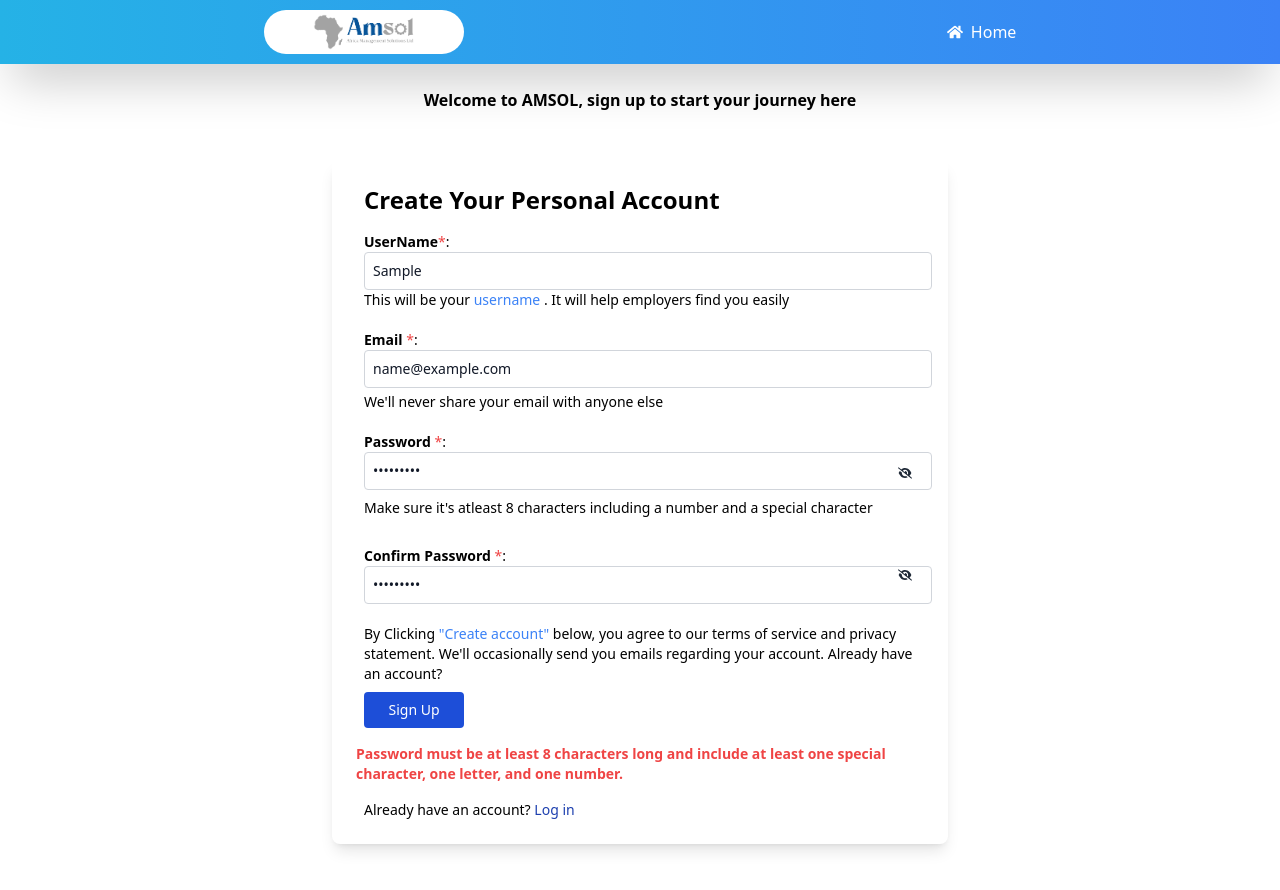
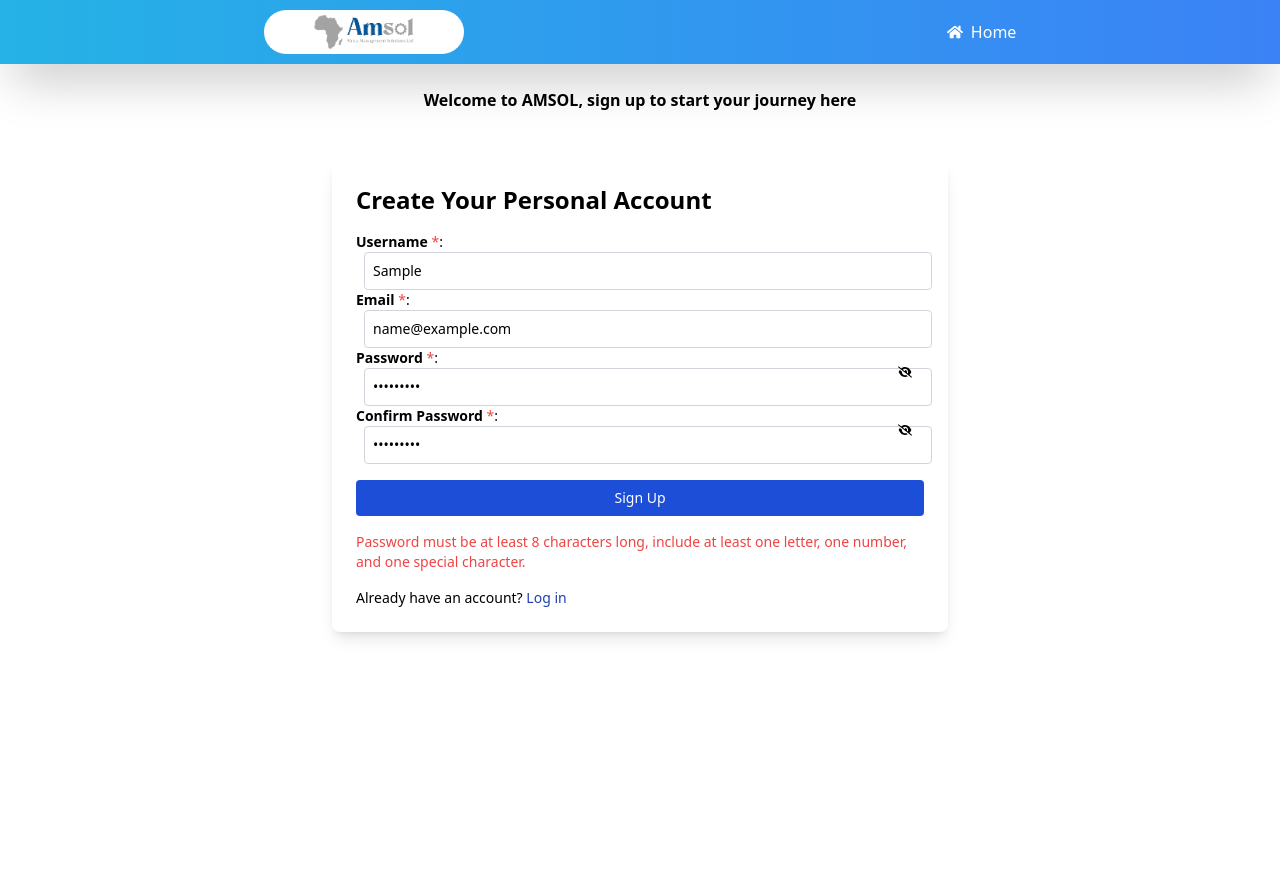
Before and after one commit to Tracy-miranja/AmsolForm, a React (Vite) app: page /signupform in a window 1280 px wide. Both pictures are taken after typing "Sample", "name@example.com", "Sample123", "Sample123" into the empty fields and a click on the button "Sign Up". Shown: the top 890 px of the page. Built offline with nearby package versions, Linux system fonts and the light colour scheme.

Commit message:
Modify signup

```diff
--- a/src/Home.jsx
+++ b/src/Home.jsx
@@ -2,8 +2,8 @@ import FormLayout from "./Formlayout";
 
 const Home = () => {
   return (
-    <div className="h-screen w-screen overflow-hidden flex items-center justify-center">
-      <FormLayout />
+    <div className="h-screen w-screen  flex items-center justify-center">
+
     </div>
   );
 };
--- a/src/RotationLandingPage.jsx
+++ b/src/RotationLandingPage.jsx
@@ -22,7 +22,7 @@ const RotationPandingPage = () => {
 
   return (
     <div
-      className={`flex flex-col h-[100vh] lg:overflow-hidden  ${
+      className={`flex flex-col h-[100vh] lg:overflow-auto  ${
         isHovered
           ? "bg-gradient-to-r from-[#25b2e6] to-[#0A599E] text-white"
           : "bg-white"
--- a/src/form.jsx
+++ b/src/form.jsx
@@ -5,7 +5,7 @@ import { FaHome, } from "react-icons/fa";
 import logo from "./assets/amsolJobVacancies.png"
 
 const Form = () => {
-  const [Email, setEmail] = useState("");
+  const [email, setEmail] = useState("");
   const [password, setPassword] = useState("");
   const [message, setMessage] = useState("");
   const [error, setError] = useState("");
@@ -14,8 +14,8 @@ const Form = () => {
   const UserLogin = async (e) => {
     e.preventDefault();
     try {
-      const response = await axios.post("http://localhost:5000/Api/login", { Email, password },{
-        withCredentials: true,  // This sends the cookie with the request
+      const response = await axios.post("http://localhost:5000/api/login", { email, password },{
+        withCredentials: true,
       });
       console.log(response.data)
 
@@ -26,7 +26,7 @@ const Form = () => {
 
       // Redirect the user after successful login
       setTimeout(() => {
-        navigate("/Home");
+        navigate("/FormLayout");
       }, 1000);
     } catch (error) {
       if (error.response && error.response.data.message) {
@@ -63,7 +63,7 @@ const Form = () => {
               <label>Email <span className="text-red-500">*</span>:</label>
               <input
                 type="email"
-                value={Email}
+                value={email}
                 placeholder="Enter email"
                 onChange={(e) => setEmail(e.target.value)}
                 className="ml-2 w-full p-1 rounded text-gray-900 border border-gray-300 focus:border-blue-500 p-2"
--- a/src/signupform.jsx
+++ b/src/signupform.jsx
@@ -3,16 +3,15 @@ import { useState } from "react";
 import { FaEye, FaEyeSlash } from "react-icons/fa6";
 import { Link } from "react-router-dom";
 import { FaHome } from "react-icons/fa";
-import logo from "./assets/amsolJobVacancies.png"
-
+import logo from "./assets/amsolJobVacancies.png";
 
 const SignUpForm = () => {
-  const [Email, setEmail] = useState("");
+  const [email, setEmail] = useState("");
   const [password, setPassword] = useState("");
-  const [fullName, setFullName] = useState("");
+  const [username, setUserName] = useState("");
+  const [confirmPassword, setConfirmPassword] = useState("");
   const [message, setMessage] = useState("");
   const [error, setError] = useState("");
-  const [confirmPassword,setConfirmPassword]=useState("")
   const [showPassword, setShowPassword] = useState(false);
   const [showConfirmPassword, setShowConfirmPassword] = useState(false);
 
@@ -21,32 +20,34 @@ const SignUpForm = () => {
   const getUserDetails = async (e) => {
     e.preventDefault();
 
-    // Ensure that you're comparing the latest values of password and confirmPassword
     if (password !== confirmPassword) {
       setError("Passwords don't match");
       setMessage("");
       return;
     }
+
     if (!passwordRegex.test(password)) {
       setError(
-        "Password must be at least 8 characters long and include at least one special character, one letter, and one number."
+        "Password must be at least 8 characters long, include at least one letter, one number, and one special character."
       );
       setMessage("");
       return;
     }
 
     try {
-      const response = await axios.post("http://localhost:5000/Api/SignUp", {
-        fullName,
-        Email,
-        password
+      const response = await axios.post("http://localhost:5000/api/register", {
+        username,
+        email,
+        password,
+        role: "job applicant", // Default role assigned
       });
+
       setMessage(response.data.message);
       setEmail("");
       setPassword("");
-      setFullName("");
+      setUserName("");
+      setConfirmPassword("");
       setError("");
-      setConfirmPassword("");
     } catch (error) {
       if (error.response && error.response.data.message) {
         setError(error.response.data.message);
@@ -59,103 +60,114 @@ const SignUpForm = () => {
 
   return (
     <div>
-     <div className="w-[100%] h-[50px] bg-gradient-to-r from-[#25b2e6] to-blue-500 flex items-center justify-around shadow-2xl p-8 text-white gap-5">
+      {/* Header */}
+      <div className="w-full h-[50px] bg-gradient-to-r from-[#25b2e6] to-blue-500 flex items-center justify-around shadow-2xl p-8 text-white gap-5">
         <div className="bg-white rounded-full w-[200px] flex items-center justify-center">
           <img src={logo} alt="hrOutsourcing" className="w-[110px] p-1" />
         </div>
-        <div className="flex flex-row items-center gap-5">
-          <Link className="text-white flex flex-row gap-2" to="/"><FaHome className="mt-1"/>Home</Link>
-
+        <div className="flex items-center gap-5">
+          <Link className="text-white flex gap-2" to="/">
+            <FaHome className="mt-1" /> Home
+          </Link>
         </div>
       </div>
-     <div className="flex text-center justify-center p-6"><h3 className="font-bold">Welcome to AMSOL, sign up to start your journey here</h3></div>
-    <div className="flex justify-center h-screen p-6 ">
-      <div className="flex flex-col  w-[50%] p-6 rounded-lg shadow-lg  h-fit">
-        <h3 className="text-2xl font-semibold mb-4 ml-2 ">Create Your Personal Account</h3>
-        <form className="flex flex-col text-sm " onSubmit={getUserDetails}>
-          <div className="">
-            <label className="">
-            <span className="font-bold ml-2">UserName</span><span className="text-red-500">*</span>:
+
+      {/* Welcome Message */}
+      <div className="flex text-center justify-center p-6">
+        <h3 className="font-bold">Welcome to AMSOL, sign up to start your journey here</h3>
+      </div>
+
+      {/* Signup Form */}
+      <div className="flex justify-center h-screen p-6">
+        <div className="flex flex-col w-[50%] p-6 rounded-lg shadow-lg h-fit">
+          <h3 className="text-2xl font-semibold mb-4">Create Your Personal Account</h3>
+          <form className="flex flex-col text-sm" onSubmit={getUserDetails}>
+            {/* Username Input */}
+            <div>
+              <label>
+                <span className="font-bold">Username</span> <span className="text-red-500">*</span>:
                 <input
                   type="text"
-                value={fullName}
-                onChange={(e) => setFullName(e.target.value)}
+                  value={username}
+                  onChange={(e) => setUserName(e.target.value)}
                   required
                   placeholder="Enter Username"
-                className="ml-2 w-full p-1 rounded text-gray-900 border border-gray-300 focus:border-blue-500 p-2"
+                  className="ml-2 w-full p-2 rounded border border-gray-300 focus:border-blue-500"
                 />
-              <p className="ml-2 mb-5">This will be your <span className="text-blue-500">username</span> . It will help employers find you easily</p>
               </label>
             </div>
-          <div className="">
-            <label className="">
-            <span className="font-bold ml-2">Email</span> <span className="text-red-500">*</span>:
+
+            {/* Email Input */}
+            <div>
+              <label>
+                <span className="font-bold">Email</span> <span className="text-red-500">*</span>:
                 <input
                   type="email"
-                value={Email}
+                  value={email}
                   onChange={(e) => setEmail(e.target.value)}
                   required
                   placeholder="Enter Email"
-                className="ml-2 w-full p-1 rounded text-gray-900 border border-gray-300 focus:border-blue-500 p-2"
+                  className="ml-2 w-full p-2 rounded border border-gray-300 focus:border-blue-500"
                 />
-              <p className="ml-2 mt-1 mb-5">We'll never share your email with anyone else</p>
               </label>
             </div>
-          <div className=" relative">
-              <label className="mt-2">
-              <span className="font-bold ml-2 ">Password</span> <span className="text-red-500">*</span>:
+
+            {/* Password Input */}
+            <div className="relative">
+              <label>
+                <span className="font-bold">Password</span> <span className="text-red-500">*</span>:
                 <input
                   type={showPassword ? "text" : "password"}
                   value={password}
                   onChange={(e) => setPassword(e.target.value)}
                   required
                   placeholder="Enter Password"
-                  className="ml-2 w-full p-2 rounded text-gray-900 border border-gray-300 focus:border-blue-500 "
+                  className="ml-2 w-full p-2 rounded border border-gray-300 focus:border-blue-500"
                 />
-                <p  className="p-2 mb-5">Make sure it's atleast 8 characters including a number and a special character</p>
                 <span
                   className="absolute right-3 top-[30%] cursor-pointer"
                   onClick={() => setShowPassword(!showPassword)}
                 >
-                  {showPassword ? <FaEye className="text-black"/>: <FaEyeSlash className="text-gray-800"/>}
+                  {showPassword ? <FaEye /> : <FaEyeSlash />}
                 </span>
               </label>
             </div>
-          <div className=" relative">
-              <label  className="">
-               <span className="font-bold ml-2 mt-5">Confirm Password</span>  <span className="text-red-500">*</span>:
+
+            {/* Confirm Password Input */}
+            <div className="relative">
+              <label>
+                <span className="font-bold">Confirm Password</span> <span className="text-red-500">*</span>:
                 <input
                   type={showConfirmPassword ? "text" : "password"}
                   value={confirmPassword}
                   onChange={(e) => setConfirmPassword(e.target.value)}
                   required
-                  placeholder="Enter Confirm Password"
-                  className="ml-2 w-full p-2 rounded text-gray-900 border border-gray-300 focus:border-blue-500"
+                  placeholder="Confirm Password"
+                  className="ml-2 w-full p-2 rounded border border-gray-300 focus:border-blue-500"
                 />
-
                 <span
-                  className="absolute right-3 top-[38%] cursor-pointer"
+                  className="absolute right-3 top-[30%] cursor-pointer"
                   onClick={() => setShowConfirmPassword(!showConfirmPassword)}
                 >
-                  {showConfirmPassword ? <FaEye className="text-black"/>: <FaEyeSlash className="text-gray-800"/>}
+                  {showConfirmPassword ? <FaEye /> : <FaEyeSlash />}
                 </span>
               </label>
             </div>
-            <p  className="ml-2 mt-5">By Clicking <span className="text-blue-500">"Create account"</span> below, you agree to our terms of service and privacy statement. We'll occasionally send you emails regarding your account. Already have an account?</p>
-          <button type="submit" className="bg-blue-700 text-white ml-2 py-2 px-4 rounded hover:bg-blue-800 mt-2 w-[100px]">
+
+            {/* Signup Button */}
+            <button
+              type="submit"
+              className="bg-blue-700 text-white py-2 px-4 rounded hover:bg-blue-800 mt-4"
+            >
               Sign Up
             </button>
 
-          {message && (
-            <p className="mt-4 text-green-500 font-bold">{message}</p>
-          )}
+            {/* Success/Error Messages */}
+            {message && <p className="mt-4 text-green-500">{message}</p>}
+            {error && <p className="mt-4 text-red-500">{error}</p>}
 
-          {error && (
-            <p className="mt-4 text-red-500 font-bold">{error}</p>
-          )}
-
-          <p className="mt-4 ml-2">
-            Already have an account? <a href="./form" className="text-blue-800 hover:underline">Log in</a>
+            <p className="mt-4">
+              Already have an account? <Link to="/login" className="text-blue-800 hover:underline">Log in</Link>
             </p>
           </form>
         </div>
```
Also changed, not shown: src/App.jsx (+5 -2 lines), src/Formlayout.jsx (+7 -4 lines). Lines whose indentation alone changed are shown as unchanged.
